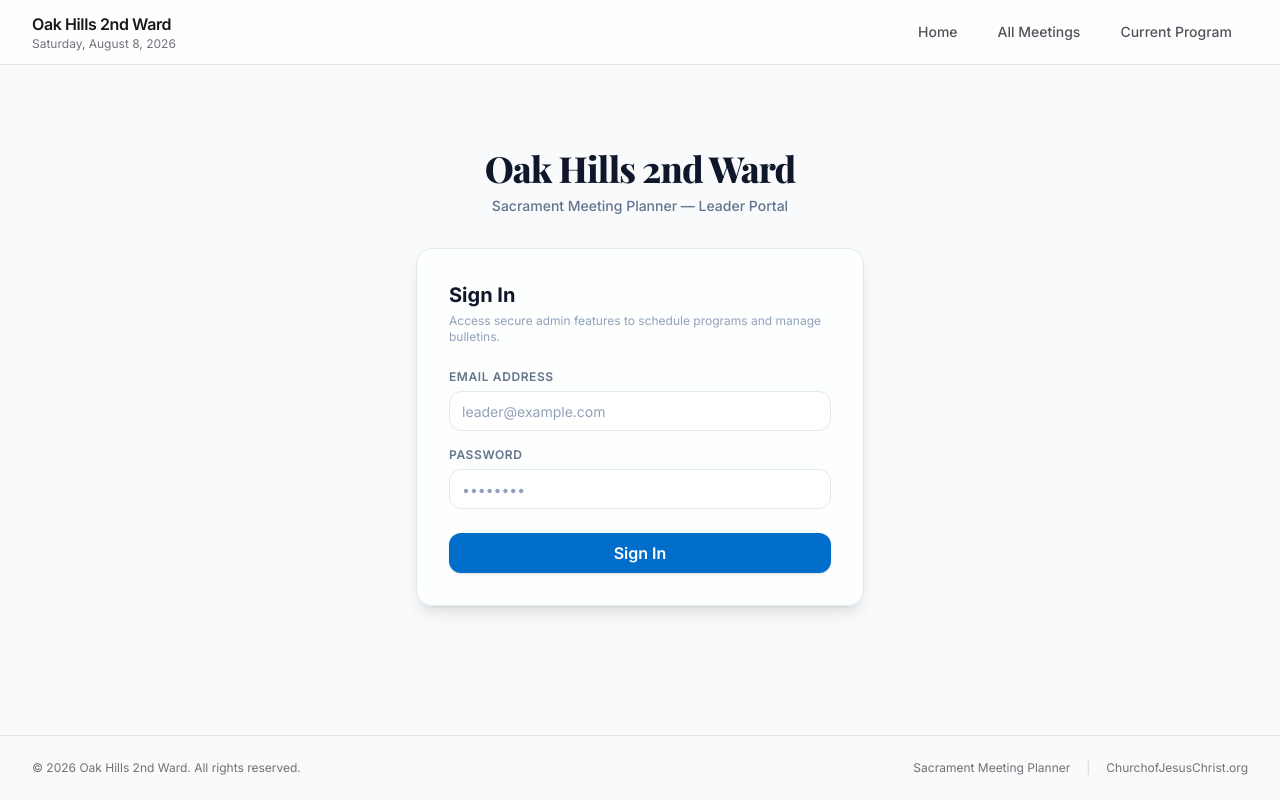
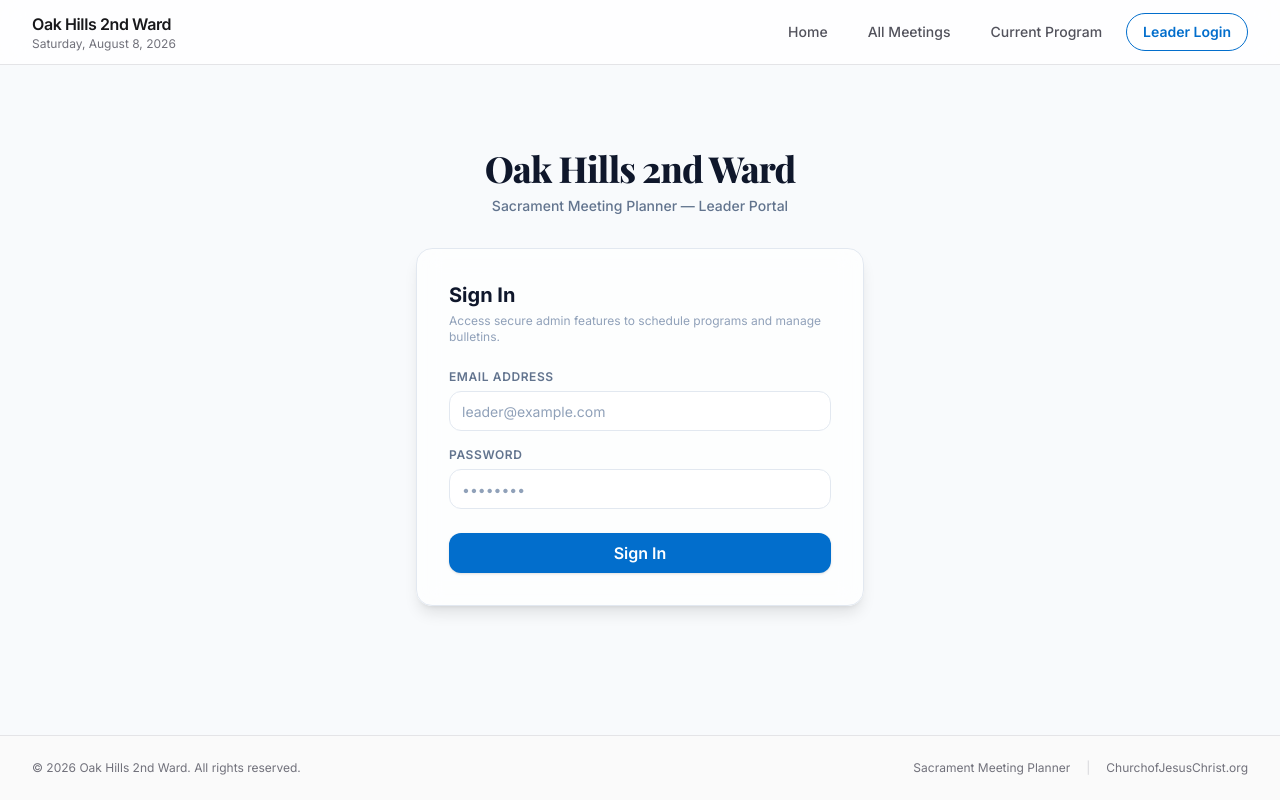
Before and after one commit to KamcyAhaka/sacrament-meetings, a Next.js app: page /login in a window 1280 px wide. Built offline with nearby package versions, Linux system fonts and the light colour scheme; no server answers; the database is empty; a web font is replaced by a local one.

Commit message:
feat: integrate auth state into Header and NavLinks

```diff
--- a/app/components/Header.tsx
+++ b/app/components/Header.tsx
@@ -1,6 +1,10 @@
 import NavLinks from './NavLinks';
+import { auth } from '@/auth';
 
-export default function Header() {
+export default async function Header() {
+  const session = await auth();
+  const isLoggedIn = !!session?.user;
+
   const currentDate = new Date().toLocaleDateString('en-US', {
     weekday: 'long',
     year: 'numeric',
@@ -25,7 +29,7 @@ export default function Header() {
         </div>
 
         {/* Navigation */}
-        <NavLinks />
+        <NavLinks isLoggedIn={isLoggedIn} />
       </div>
     </header>
   );
--- a/app/components/NavLinks.tsx
+++ b/app/components/NavLinks.tsx
@@ -3,8 +3,9 @@
 import Link from 'next/link';
 import { usePathname } from 'next/navigation';
 import { useEffect, useState } from 'react';
+import { handleSignOut } from '@/app/actions/auth';
 
-export default function NavLinks() {
+export default function NavLinks({ isLoggedIn }: { isLoggedIn: boolean }) {
   const pathname = usePathname();
   const [currentId, setCurrentId] = useState<number | null>(null);
 
@@ -24,6 +25,10 @@ export default function NavLinks() {
     { href: '/meetings/current', label: 'Current Program' },
   ];
 
+  if (isLoggedIn) {
+    links.push({ href: '/meetings/new', label: 'Create Program' });
+  }
+
   return (
     <nav className="flex items-center gap-1 sm:gap-2">
       {links.map((link) => {
@@ -32,17 +37,19 @@ export default function NavLinks() {
         if (link.href === '/') {
           isActive = pathname === '/';
         } else if (link.href === '/meetings/current') {
-          // Highlight "Current Program" if visiting /meetings/current or the active meeting ID directly
           isActive =
             pathname === '/meetings/current' ||
             (currentId !== null && pathname === `/meetings/${currentId}`);
         } else if (link.href === '/meetings') {
-          // Highlight "All Meetings" on the main list or past dynamic IDs (excluding the current ID page)
           isActive =
             pathname === '/meetings' ||
             (pathname.startsWith('/meetings/') &&
               pathname !== '/meetings/current' &&
+              pathname !== '/meetings/new' &&
+              !pathname.endsWith('/edit') &&
               (currentId === null || pathname !== `/meetings/${currentId}`));
+        } else if (link.href === '/meetings/new') {
+          isActive = pathname === '/meetings/new' || pathname.endsWith('/edit');
         }
 
         return (
@@ -62,6 +69,26 @@ export default function NavLinks() {
           </Link>
         );
       })}
+
+      {isLoggedIn ? (
+        <form action={handleSignOut} className="ml-2">
+          <button
+            type="submit"
+            className="px-4 py-2 text-sm font-semibold rounded-full text-rose-600 bg-rose-50 hover:bg-rose-100 dark:text-rose-400 dark:bg-rose-950/20 dark:hover:bg-rose-950/40 border border-rose-100 dark:border-rose-900/30 transition-all duration-200 cursor-pointer"
+          >
+            Sign Out
+          </button>
+        </form>
+      ) : (
+        <Link
+          href="/login"
+          className={`px-4 py-2 text-sm font-semibold rounded-full border border-brand-200 text-brand-600 bg-white hover:bg-brand-50 dark:border-brand-900/30 dark:text-brand-400 dark:bg-zinc-900 dark:hover:bg-brand-950/20 transition-all duration-200 ${
+            pathname === '/login' ? 'bg-brand-50 dark:bg-brand-950/50 border-brand-600' : ''
+          }`}
+        >
+          Leader Login
+        </Link>
+      )}
     </nav>
   );
 }
```
